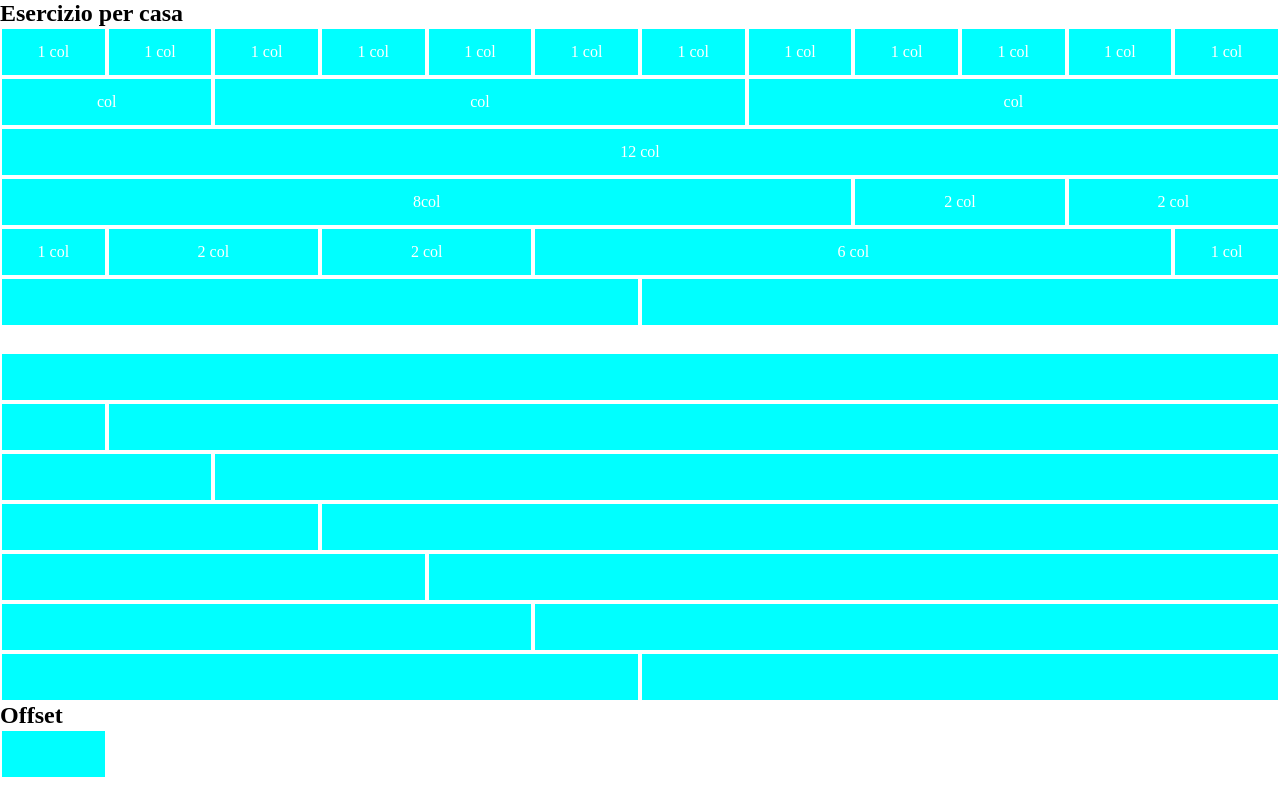
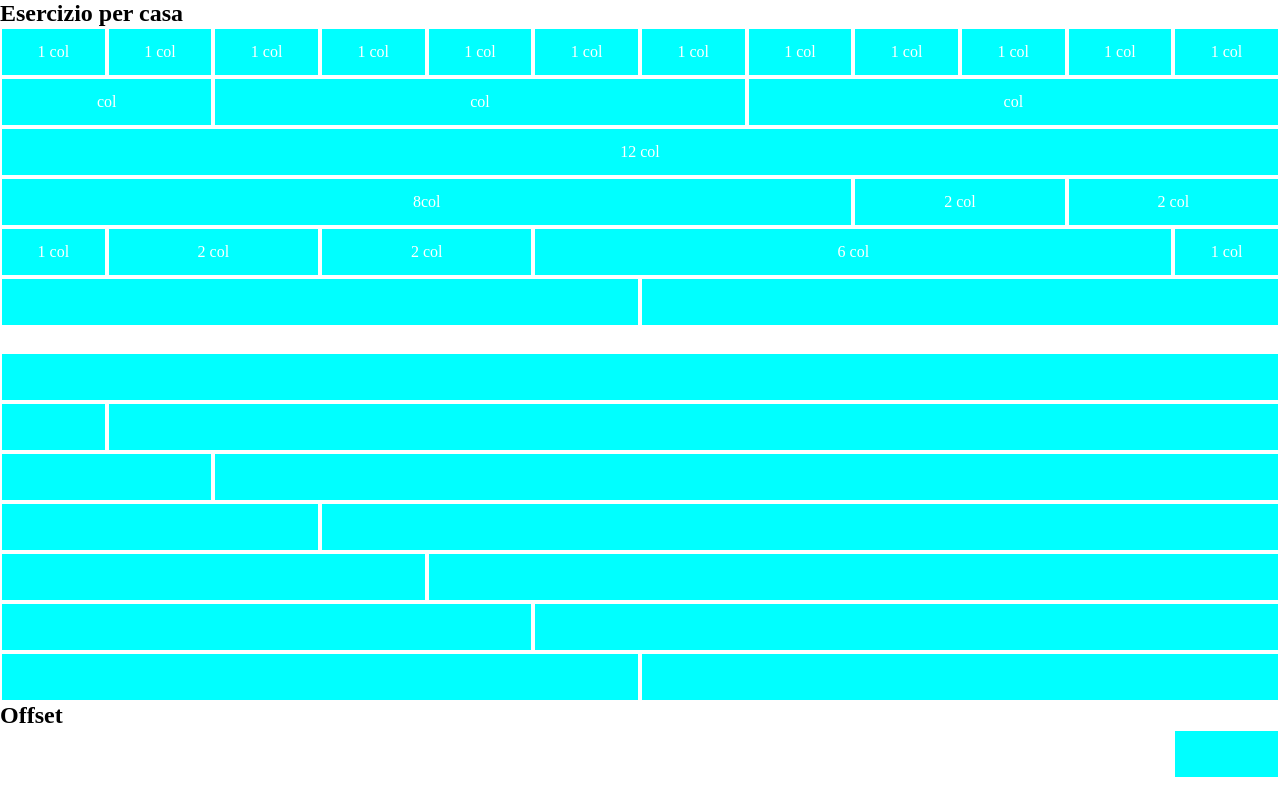
Before and after one commit to capdavide278/html-css-12bool, a plain HTML site: page index.html in a window 1280 px wide. Drawn offline with Linux system fonts and the light colour scheme.

Commit message:
spostamento delle righe

```diff
--- a/css/lib/boolflex.css
+++ b/css/lib/boolflex.css
@@ -131,7 +131,8 @@
 }
 
 .col-offset-10{
-    margin-left: ((100% / 12) * 10);
+    /* margin-left: ((100% / 12) * 10); */
+    margin-left: auto;
 }
 
 .col-offset-11{
--- a/index.html
+++ b/index.html
@@ -162,7 +162,7 @@
         </div>
 
         <div class="row">
-            <div class="col-1"></div>
+            <div class="col-1 col-offset-10"></div>
         </div>
     </div>
 </body>
```
